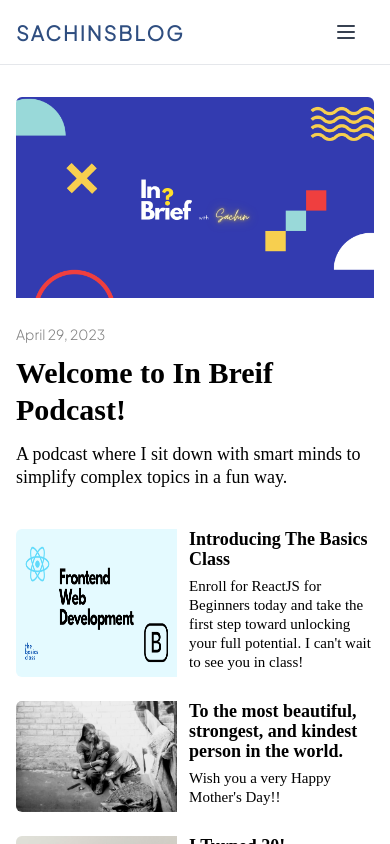
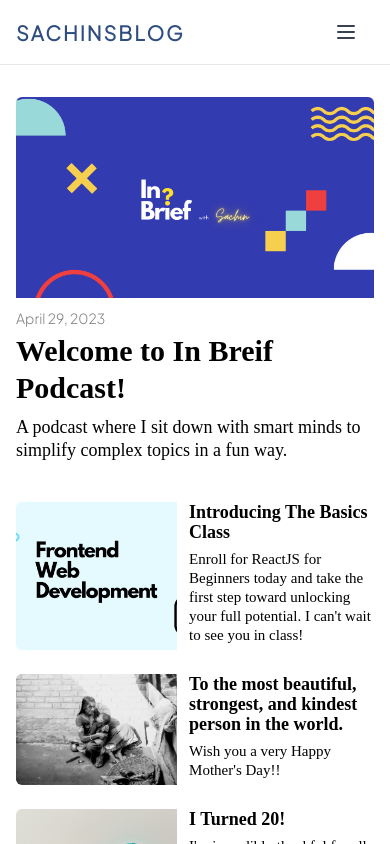
Before and after one commit to sachinshrmaa/sachins-blog, a Next.js app: page / in a window 390 px wide. Shown: the top 844 px of the page. Built offline with nearby package versions, Linux system fonts and the light colour scheme; a web font is replaced by a local one.

Commit message:
style: post card image positioning

```diff
--- a/app/globals.css
+++ b/app/globals.css
@@ -92,8 +92,8 @@ body {
   .latest-post-title {
     font-size: 30px;
     line-height: 37px;
-    margin-top: 8px;
-    margin-bottom: 15px;
+    margin-top: 2px;
+    margin-bottom: 10px;
   }
 
   .latest-post-body {
--- a/components/LatestPostCard.tsx
+++ b/components/LatestPostCard.tsx
@@ -4,7 +4,7 @@ import moment from "moment";
 
 const LatestPost = ({ title, subtitle, date, slug, thumbnail }) => {
   return (
-    <div className="rounded-md mb-10 grid lg:grid-cols-2 gap-6 items-center">
+    <div className="rounded-md mb-10 grid lg:grid-cols-2 gap-2 md:gap-6 items-center">
       <img src={thumbnail} alt={title} className="rounded-t-md md:rounded-l-lg md:rounded-tr-none" />
       <Link href={slug}>
         <small className="latest-post-meta">{moment(date).format("MMMM D, YYYY")}</small>
--- a/components/PostCard.tsx
+++ b/components/PostCard.tsx
@@ -6,7 +6,7 @@ const PostCard = ({ title, subtitle, slug, thumbnail }) => {
       <img
         src={thumbnail}
         alt={title}
-        className="rounded-l-md md:rounded-bl-none md:rounded-t-md w-[45%] md:w-[100%]"
+        className="rounded-l-md object-center object-cover md:rounded-bl-none md:rounded-t-md w-[45%] md:w-[100%]"
       />
       <Link href={slug}>
         <h1 className="post-card-title mb-2">{title}</h1>
```
